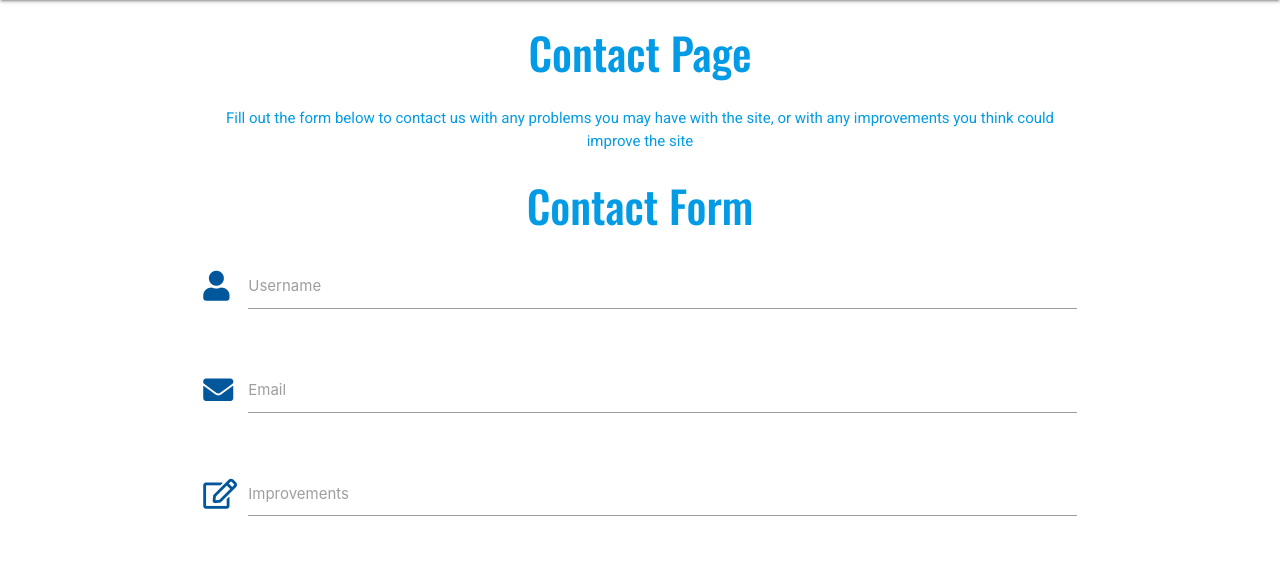
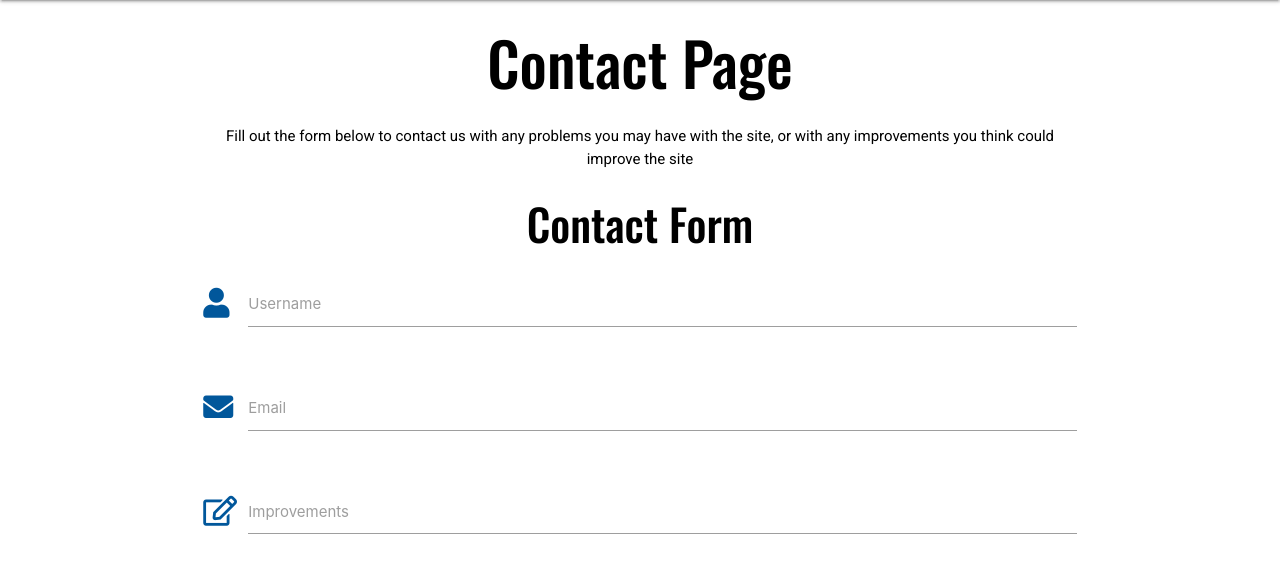
Before and after one commit to AJWest22/MS3, a Flask app: page /contact_page in a window 1280 px wide. Shown: the part 64-646 px from the top of the page. Run offline with Flask 2, Linux system fonts and the light colour scheme; some libraries are stand-ins or nearby versions.

Commit message:
added styling to text across site

```diff
--- a/static/css/style.css
+++ b/static/css/style.css
@@ -32,6 +32,10 @@
     margin: 2em;
 }
 
+h1 {
+    font-family: oswald;
+    text-align: center;
+}
 
 h3{
     font-family: Oswald;
--- a/templates/books.html
+++ b/templates/books.html
@@ -54,7 +54,7 @@
     </ul>
 </div>
 
-<h1 class="header-text">Welcome!</h1>
+<h1 class="black-text">Welcome!</h1>
 <p class="sub-text">Below you will find a small selection of books that we recommend for the below
     genres. Please also check out our reviews page, where users submit reviews of
     the below books, and others they have read for that particular genre.
--- a/templates/contact_page.html
+++ b/templates/contact_page.html
@@ -1,12 +1,12 @@
 {% extends "base.html" %}
 {% block content %}
 
-    <h3>Contact Page</h3>
-    <p class="sub-text">Fill out the form below to contact us with any problems you may
+    <h3 class="header-text black-text">Contact Page</h3>
+    <p class="sub-text black-text">Fill out the form below to contact us with any problems you may
         have with the site, or with any improvements you think could improve the site
     </p>
 
-    <h3>Contact Form</h3>
+    <h3 class="black-text">Contact Form</h3>
     <div class="row">
         <form class="col s12" method="POST" action="{{ url_for('contact_page') }}">
             <div class="row">
```
